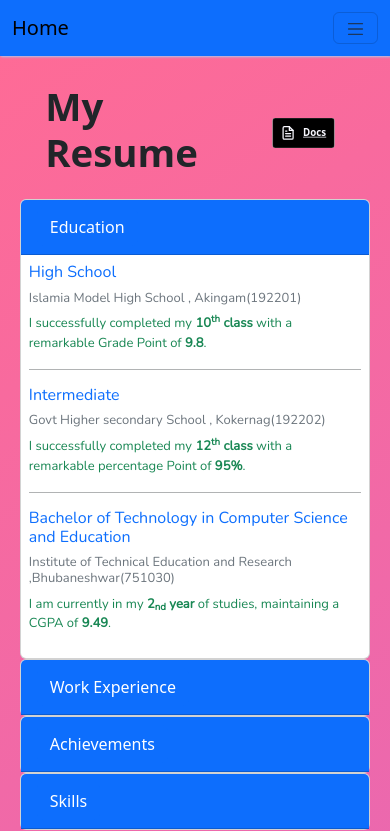
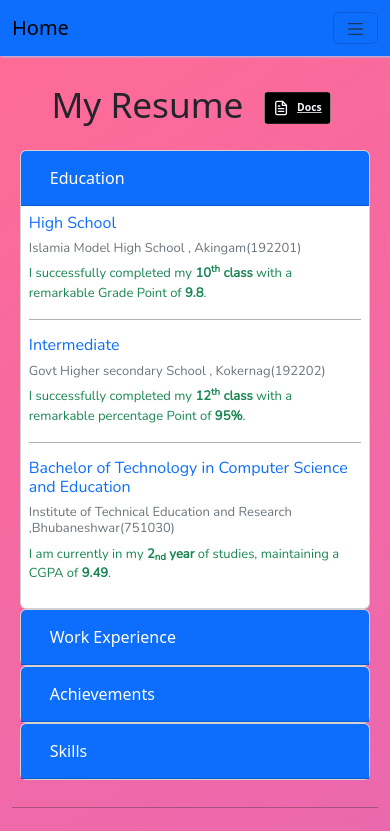
Before and after one commit to Danishyousuf19/Danish-Yousuf, a plain HTML site: page index.html in a window 390 px wide. Shown: the top 831 px of the page. Drawn offline with nearby package versions, Linux system fonts and the light colour scheme.

Commit message:
revised prev Changes

```diff
--- a/index.html
+++ b/index.html
@@ -82,7 +82,7 @@
 
     <div id="Resume_page" class="flex_page" style="overflow: hidden;">
         <div class="first">
-            <h1 class="display-4  res" style="font-weight: bold;">My Resume
+            <h1 class=" res" >My Resume
             </h1>
             <a class="dwn"
                 href="https://docs.google.com/document/d/162K0RqON2gvJZkDRCEcDA6qN1wbXtz0y/edit?usp=drive_link&ouid=101924183694136682346&rtpof=true&sd=true">
--- a/style.css
+++ b/style.css
@@ -801,7 +801,7 @@ svg{
     }
     .res{
         margin-left: 0;
-        font-size: 2.4rem;
+        font-size: 2.2rem;
         /* -webkit-text-stroke: none;  */
         /* color: transparent;  */
     }
@@ -814,10 +814,10 @@ svg{
 
     }
     .dwn{
-scale: .75;
+scale: .8;
     }
     .download{
-        scale: .8;
+        scale: .9;
     }
     .first_sec {
         font-size: small;
```
